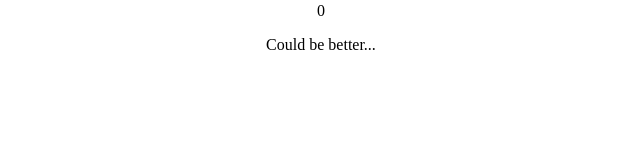
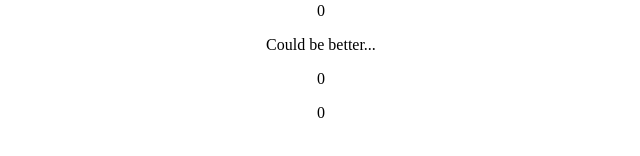
Before and after one commit to Ruan-Portella/Trivia, a React (Create React App) app: page /feedback in a window 1280 px wide. Shown: the part 318-474 px from the top of the page, without its empty margins (319-959 px from the left). Built offline with nearby package versions, Linux system fonts and the light colour scheme.

Commit message:
Requisito 14
Feat: Adiciona Score total e acertos na pagina feedback

```diff
--- a/src/pages/Feedback.jsx
+++ b/src/pages/Feedback.jsx
@@ -23,8 +23,8 @@ class Feedback extends Component {
   }
 
   render() {
-    const { name, score, gravatarEmail } = this.props;
-    const { message } = this.state
+    const { name, score, gravatarEmail, assertions } = this.props;
+    const { message } = this.state;
     const picture = md5(gravatarEmail).toString();
     return (
       <section>
@@ -32,6 +32,8 @@ class Feedback extends Component {
         <p data-testid="header-player-name">{ name }</p>
         <span data-testid="header-score">{ score }</span>
         <p data-testid="feedback-text">{message}</p>
+        <p data-testid="feedback-total-score">{score}</p>
+        <p data-testid="feedback-total-question">{assertions}</p>
       </section>
     );
   }
```
